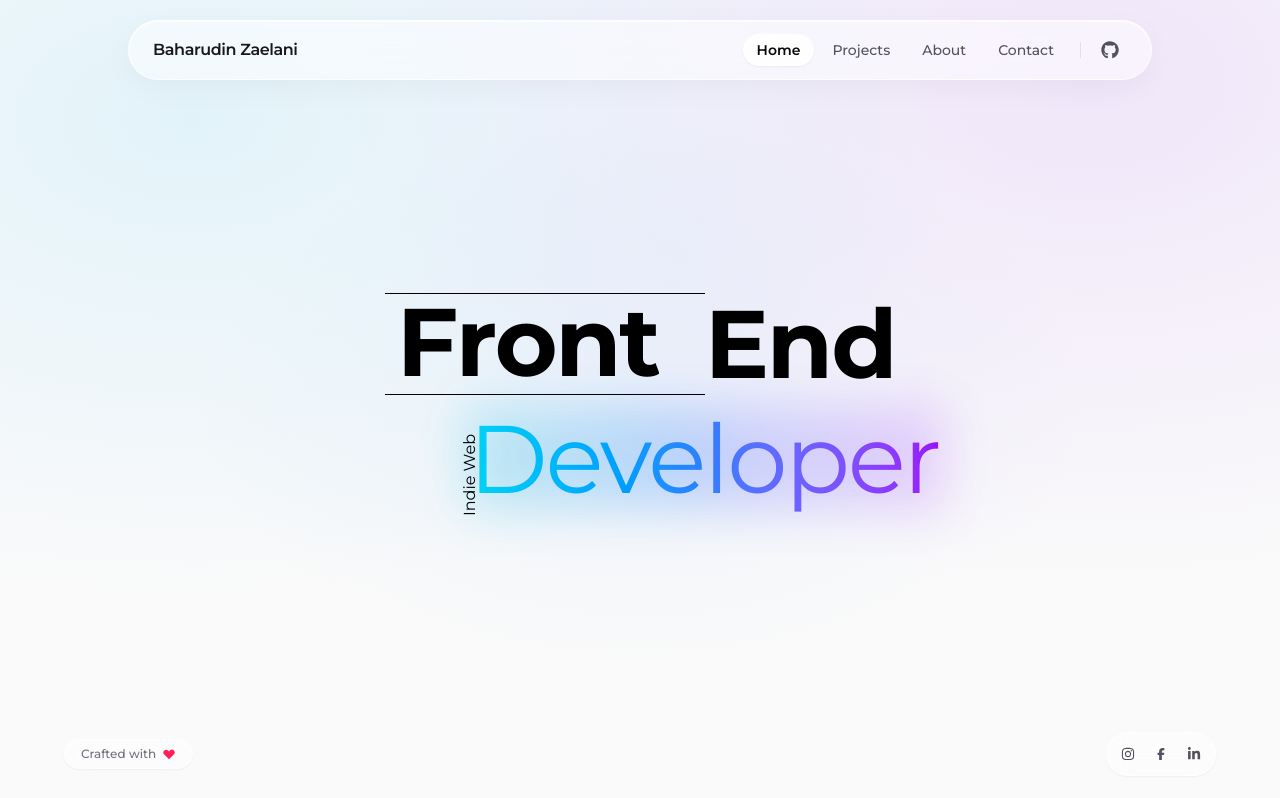
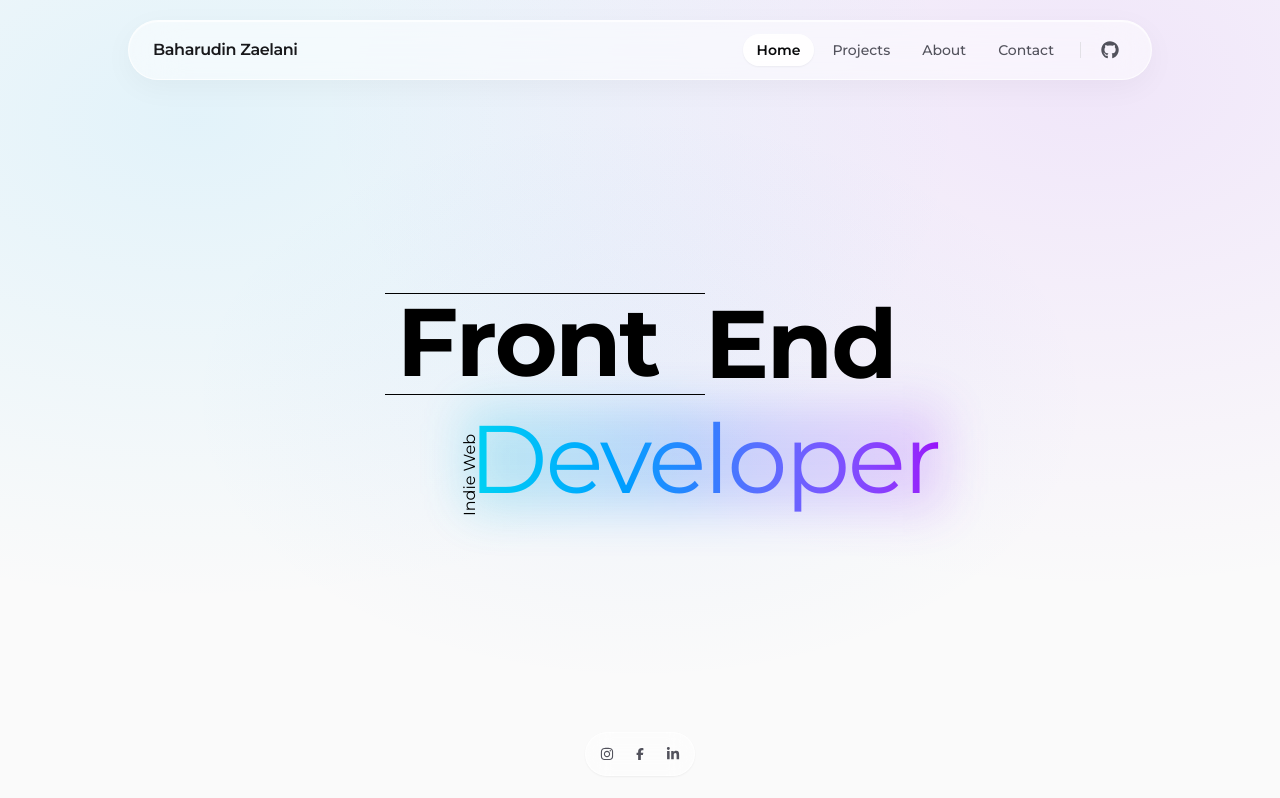
Before and after one commit to BaharudinZaelani/personal-web, a React (Vite) app: page / in a window 1280 px wide. Built offline with nearby package versions, Linux system fonts and the light colour scheme.

Commit message:
fix: remove copyright footer and move social links to the middle

```diff
--- a/src/components/Footer.jsx
+++ b/src/components/Footer.jsx
@@ -22,12 +22,7 @@ export default function Footer() {
 
   return (
     <footer className="fixed bottom-0 left-0 right-0 z-30 pointer-events-none p-4 md:p-6">
-      <div className="max-w-6xl mx-auto flex flex-col md:flex-row items-center justify-between gap-2.5 text-xs text-zinc-500 font-medium">
-        {/* Left note */}
-        <div className="pointer-events-auto flex items-center gap-1.5 bg-white/45 backdrop-blur-md border border-white/70 px-4 py-1.5 rounded-full shadow-xs">
-          <span>Crafted with</span>
-          <HiHeart className="text-rose-500 text-sm inline-block" />
-        </div>
+      <div className="max-w-6xl mx-auto flex flex-col md:flex-row items-center justify-center gap-2.5 text-xs text-zinc-500 font-medium">
 
         {/* Right social quick links */}
         <div className="pointer-events-auto flex items-center gap-1 bg-white/45 backdrop-blur-md border border-white/70 p-1.5 rounded-full shadow-xs">
```
